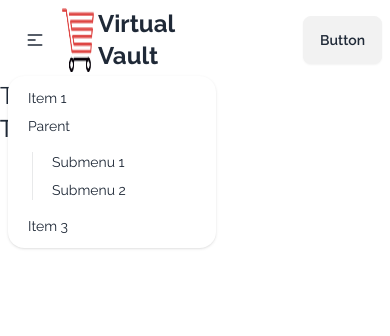
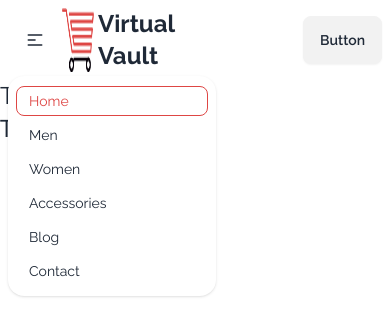
Before and after one commit to Shahriar-Hossain-Alvi/virtual-vault-client, a React (Vite) app: page / in a window 390 px wide. Both pictures are taken after a click on the button 35 px from the left and 40 px from the top of the page. Shown: the top 336 px of the page. Built offline with nearby package versions, Linux system fonts and the light colour scheme.

Commit message:
add:navbar active links design for mobile

```diff
--- a/src/components/Shared/Navbar/Navbar.css
+++ b/src/components/Shared/Navbar/Navbar.css
@@ -2,6 +2,23 @@
     position: relative;
     padding: 0;
     margin: 5px;
+}
+
+
+#navbarLinksMobile a{
+    margin: 2px 0 2px 0;
+    border: 1px solid transparent;
+}
+#navbarLinksMobile a.active{
+  color: #de4644;
+  background-color: transparent;
+  border: 1px solid #de4644;
+}
+
+#navbarLinksMobile a:hover{
+  color: #de4644;
+  background-color: transparent;
+  border: 1px dashed #de4644;
 }
 
 #navbarLinksPc a:hover{
--- a/src/components/Shared/Navbar/Navbar.jsx
+++ b/src/components/Shared/Navbar/Navbar.jsx
@@ -31,17 +31,10 @@ const Navbar = () => {
                         </svg>
                     </div>
                     <ul
+                    id="navbarLinksMobile"
                         tabIndex={0}
                         className="menu menu-sm dropdown-content bg-base-100 rounded-box z-[1] mt-3 w-52 p-2 shadow">
-                        <li><a>Item 1</a></li>
-                        <li>
-                            <a>Parent</a>
-                            <ul className="p-2">
-                                <li><a>Submenu 1</a></li>
-                                <li><a>Submenu 2</a></li>
-                            </ul>
-                        </li>
-                        <li><a>Item 3</a></li>
+                        {navLinks}
                     </ul>
                 </div>
                 <div className="flex gap-1">
```
Also changed, not shown: 1 other file (tests, documents, lock files or other folders).
